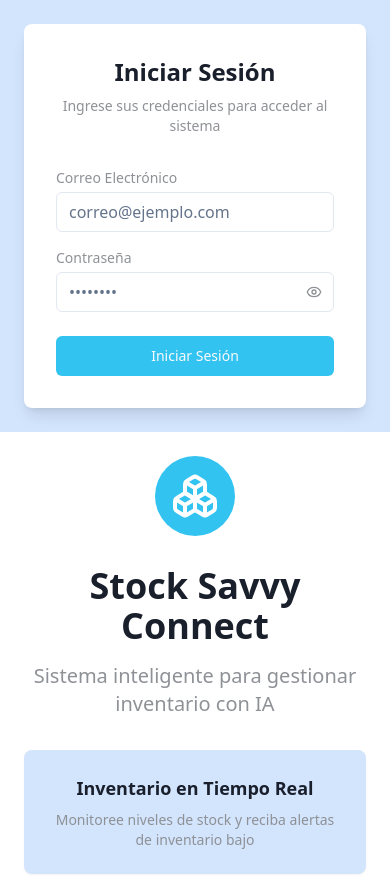
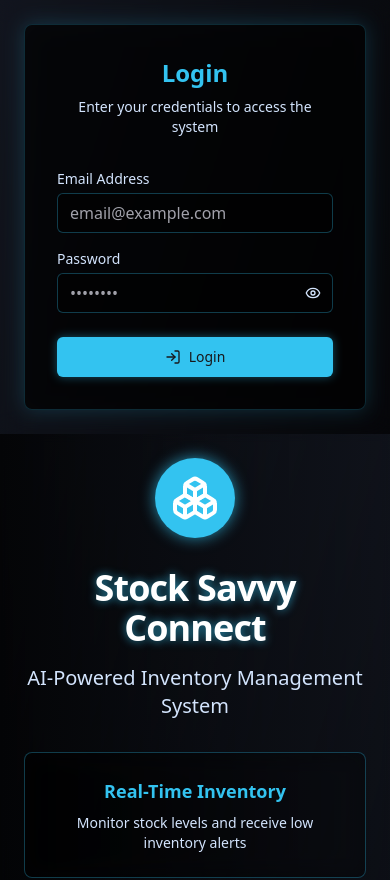
Before and after one commit to irradialab/stock-savvy-connect, a React (Vite) app: page / in a window 390 px wide. Shown: the top 880 px of the page. Built offline with nearby package versions, Linux system fonts and the light colour scheme.

Commit message:
Refactor: Apply futuristic styling and translate content
This commit refactors the application to incorporate a futuristic design aesthetic and translates all content to English.

```diff
--- a/src/components/auth/LoginForm.tsx
+++ b/src/components/auth/LoginForm.tsx
@@ -4,7 +4,7 @@ import { useNavigate } from "react-router-dom";
 import { Button } from "@/components/ui/button";
 import { Input } from "@/components/ui/input";
 import { Alert, AlertDescription } from "@/components/ui/alert";
-import { Eye, EyeOff } from "lucide-react";
+import { Eye, EyeOff, LogIn } from "lucide-react";
 import { supabase } from "@/integrations/supabase/client";
 import { useToast } from "@/hooks/use-toast";
 
@@ -23,7 +23,7 @@ const LoginForm = () => {
     setError(null);
 
     try {
-      // Primero verificamos si el usuario existe en la tabla users
+      // First verify if the user exists in the users table
       const { data: userData, error: userError } = await supabase
         .from('users')
         .select('*')
@@ -31,20 +31,20 @@ const LoginForm = () => {
         .single();
 
       if (userError || !userData) {
-        setError("Usuario no encontrado. Por favor verifique su correo electrónico.");
+        setError("User not found. Please verify your email address.");
         setLoading(false);
         return;
       }
 
-      // Si el usuario existe, intentamos autenticarlo
+      // If user exists, attempt to authenticate
       if (userData.password === password) {
-        // Inicio de sesión exitoso, redirigimos al dashboard
+        // Successful login, redirect to dashboard
         toast({
-          title: "Inicio de sesión exitoso",
-          description: `Bienvenido de nuevo, ${email}`,
+          title: "Login successful",
+          description: `Welcome back, ${email}`,
         });
 
-        // Guardamos la información del usuario en localStorage para mantener la sesión
+        // Store user information in localStorage to maintain session
         localStorage.setItem('user', JSON.stringify({
           email: userData.email,
           company_id: userData.company_id,
@@ -53,27 +53,27 @@ const LoginForm = () => {
 
         navigate("/inventory");
       } else {
-        setError("Contraseña incorrecta. Por favor inténtelo de nuevo.");
+        setError("Incorrect password. Please try again.");
       }
     } catch (err) {
-      console.error("Error de inicio de sesión:", err);
-      setError("Error al iniciar sesión. Por favor inténtelo de nuevo más tarde.");
+      console.error("Login error:", err);
+      setError("Error logging in. Please try again later.");
     }
 
     setLoading(false);
   };
 
   return (
-    <div className="w-full max-w-md p-8 space-y-8 bg-white rounded-lg shadow-lg">
+    <div className="w-full max-w-md p-8 space-y-8 bg-black/60 backdrop-blur-md rounded-lg border border-inventory-teal/20 shadow-[0_0_20px_rgba(51,195,240,0.2)]">
       <div className="text-center">
-        <h2 className="text-2xl font-bold text-inventory-blue">Iniciar Sesión</h2>
-        <p className="mt-2 text-sm text-inventory-gray">
-          Ingrese sus credenciales para acceder al sistema
+        <h2 className="text-2xl font-bold text-inventory-teal">Login</h2>
+        <p className="mt-2 text-sm text-inventory-light-blue">
+          Enter your credentials to access the system
         </p>
       </div>
 
       {error && (
-        <Alert variant="destructive">
+        <Alert variant="destructive" className="bg-red-900/50 border-red-800">
           <AlertDescription>{error}</AlertDescription>
         </Alert>
       )}
@@ -81,22 +81,22 @@ const LoginForm = () => {
       <form onSubmit={handleLogin} className="mt-8 space-y-6">
         <div className="space-y-4">
           <div>
-            <label htmlFor="email" className="block text-sm font-medium text-inventory-gray">
-              Correo Electrónico
+            <label htmlFor="email" className="block text-sm font-medium text-inventory-light-blue">
+              Email Address
             </label>
             <Input
               id="email"
               type="email"
-              placeholder="correo@ejemplo.com"
+              placeholder="email@example.com"
               value={email}
               onChange={(e) => setEmail(e.target.value)}
               required
-              className="mt-1"
+              className="mt-1 bg-black/50 border-inventory-teal/30 focus-visible:ring-inventory-teal"
             />
           </div>
           <div>
-            <label htmlFor="password" className="block text-sm font-medium text-inventory-gray">
-              Contraseña
+            <label htmlFor="password" className="block text-sm font-medium text-inventory-light-blue">
+              Password
             </label>
             <div className="relative mt-1">
               <Input
@@ -106,7 +106,7 @@ const LoginForm = () => {
                 value={password}
                 onChange={(e) => setPassword(e.target.value)}
                 required
-                className="pr-10"
+                className="pr-10 bg-black/50 border-inventory-teal/30 focus-visible:ring-inventory-teal"
               />
               <button
                 type="button"
@@ -114,9 +114,9 @@ const LoginForm = () => {
                 onClick={() => setShowPassword(!showPassword)}
               >
                 {showPassword ? (
-                  <EyeOff className="h-4 w-4 text-inventory-gray" />
+                  <EyeOff className="h-4 w-4 text-inventory-light-blue" />
                 ) : (
-                  <Eye className="h-4 w-4 text-inventory-gray" />
+                  <Eye className="h-4 w-4 text-inventory-light-blue" />
                 )}
               </button>
             </div>
@@ -126,9 +126,19 @@ const LoginForm = () => {
         <Button
           type="submit"
           disabled={loading}
-          className="w-full py-2 px-4 bg-inventory-teal hover:bg-inventory-teal/90"
+          className="w-full py-2 px-4 bg-inventory-teal hover:bg-inventory-teal/90 shadow-[0_0_10px_rgba(51,195,240,0.4)] transition-all duration-300"
         >
-          {loading ? "Iniciando sesión..." : "Iniciar Sesión"}
+          {loading ? (
+            <div className="flex items-center">
+              <div className="w-4 h-4 border-2 border-white border-t-transparent rounded-full animate-spin mr-2"></div>
+              <span>Logging in...</span>
+            </div>
+          ) : (
+            <div className="flex items-center">
+              <LogIn className="h-4 w-4 mr-2" />
+              <span>Login</span>
+            </div>
+          )}
         </Button>
       </form>
     </div>
--- a/src/index.css
+++ b/src/index.css
@@ -1,32 +1,33 @@
+
 @tailwind base;
 @tailwind components;
 @tailwind utilities;
 
 @layer base {
   :root {
-    --background: 0 0% 100%;
-    --foreground: 222.2 84% 4.9%;
+    --background: 240 10% 3.9%;
+    --foreground: 0 0% 98%;
 
-    --card: 0 0% 100%;
-    --card-foreground: 222.2 84% 4.9%;
+    --card: 240 10% 3.9%;
+    --card-foreground: 0 0% 98%;
 
-    --popover: 0 0% 100%;
-    --popover-foreground: 222.2 84% 4.9%;
+    --popover: 240 10% 3.9%;
+    --popover-foreground: 0 0% 98%;
 
-    --primary: 222.2 47.4% 11.2%;
-    --primary-foreground: 210 40% 98%;
+    --primary: 0 0% 98%;
+    --primary-foreground: 240 5.9% 10%;
 
-    --secondary: 210 40% 96.1%;
-    --secondary-foreground: 222.2 47.4% 11.2%;
+    --secondary: 240 3.7% 15.9%;
+    --secondary-foreground: 0 0% 98%;
 
-    --muted: 210 40% 96.1%;
-    --muted-foreground: 215.4 16.3% 46.9%;
+    --muted: 240 3.7% 15.9%;
+    --muted-foreground: 240 5% 64.9%;
 
-    --accent: 210 40% 96.1%;
-    --accent-foreground: 222.2 47.4% 11.2%;
+    --accent: 240 3.7% 15.9%;
+    --accent-foreground: 0 0% 98%;
 
     --destructive: 0 84.2% 60.2%;
-    --destructive-foreground: 210 40% 98%;
+    --destructive-foreground: 0 0% 98%;
 
     --border: 214.3 31.8% 91.4%;
     --input: 214.3 31.8% 91.4%;
@@ -34,57 +35,12 @@
 
     --radius: 0.5rem;
 
-    --sidebar-background: 0 0% 98%;
-
-    --sidebar-foreground: 240 5.3% 26.1%;
-
-    --sidebar-primary: 240 5.9% 10%;
-
-    --sidebar-primary-foreground: 0 0% 98%;
-
-    --sidebar-accent: 240 4.8% 95.9%;
-
-    --sidebar-accent-foreground: 240 5.9% 10%;
-
-    --sidebar-border: 220 13% 91%;
-
-    --sidebar-ring: 217.2 91.2% 59.8%;
-  }
-
-  .dark {
-    --background: 222.2 84% 4.9%;
-    --foreground: 210 40% 98%;
-
-    --card: 222.2 84% 4.9%;
-    --card-foreground: 210 40% 98%;
-
-    --popover: 222.2 84% 4.9%;
-    --popover-foreground: 210 40% 98%;
-
-    --primary: 210 40% 98%;
-    --primary-foreground: 222.2 47.4% 11.2%;
-
-    --secondary: 217.2 32.6% 17.5%;
-    --secondary-foreground: 210 40% 98%;
-
-    --muted: 217.2 32.6% 17.5%;
-    --muted-foreground: 215 20.2% 65.1%;
-
-    --accent: 217.2 32.6% 17.5%;
-    --accent-foreground: 210 40% 98%;
-
-    --destructive: 0 62.8% 30.6%;
-    --destructive-foreground: 210 40% 98%;
-
-    --border: 217.2 32.6% 17.5%;
-    --input: 217.2 32.6% 17.5%;
-    --ring: 212.7 26.8% 83.9%;
-    --sidebar-background: 240 5.9% 10%;
-    --sidebar-foreground: 240 4.8% 95.9%;
-    --sidebar-primary: 224.3 76.3% 48%;
+    --sidebar-background: 240 10% 3.9%;
+    --sidebar-foreground: 0 0% 98%;
+    --sidebar-primary: 192 81.9% 57.1%;
     --sidebar-primary-foreground: 0 0% 100%;
     --sidebar-accent: 240 3.7% 15.9%;
-    --sidebar-accent-foreground: 240 4.8% 95.9%;
+    --sidebar-accent-foreground: 0 0% 98%;
     --sidebar-border: 240 3.7% 15.9%;
     --sidebar-ring: 217.2 91.2% 59.8%;
   }
@@ -96,6 +52,33 @@
   }
 
   body {
-    @apply bg-background text-foreground;
+    @apply bg-black text-foreground;
+    background-image: radial-gradient(circle at 50% 50%, rgba(51, 195, 240, 0.15) 0%, rgba(26, 31, 44, 0.9) 100%);
+    background-attachment: fixed;
   }
 }
+
+@layer utilities {
+  .custom-scrollbar {
+    scrollbar-width: thin;
+    scrollbar-color: #33C3F0 #1A1F2C;
+  }
+
+  .custom-scrollbar::-webkit-scrollbar {
+    width: 6px;
+  }
+
+  .custom-scrollbar::-webkit-scrollbar-track {
+    background: #1A1F2C;
+    border-radius: 3px;
+  }
+
+  .custom-scrollbar::-webkit-scrollbar-thumb {
+    background-color: #33C3F0;
+    border-radius: 3px;
+  }
+
+  .custom-scrollbar::-webkit-scrollbar-thumb:hover {
+    background-color: #29a6cc;
+  }
+}
--- a/src/pages/Index.tsx
+++ b/src/pages/Index.tsx
@@ -10,61 +10,61 @@ const Index = () => {
   const navigate = useNavigate();
 
   useEffect(() => {
-    // Verificamos si el usuario ya está autenticado
+    // Check if the user is already authenticated
     const user = localStorage.getItem('user');
     setIsAuthenticated(!!user);
 
-    // Si ya está autenticado, redirigimos al dashboard
+    // If already authenticated, redirect to dashboard
     if (user) {
       navigate('/inventory');
     }
   }, [navigate]);
 
-  // Mientras verificamos la autenticación
+  // While verifying authentication
   if (isAuthenticated === null) {
     return (
-      <div className="flex items-center justify-center h-screen">
+      <div className="flex items-center justify-center h-screen bg-black">
         <div className="animate-spin rounded-full h-12 w-12 border-b-2 border-inventory-teal"></div>
       </div>
     );
   }
 
   return (
-    <div className="min-h-screen flex flex-col md:flex-row">
-      {/* Sección de Login (derecha en desktop, arriba en móvil) */}
-      <div className="w-full md:w-1/2 flex items-center justify-center p-6 bg-inventory-light-blue">
+    <div className="min-h-screen flex flex-col md:flex-row bg-gradient-to-br from-inventory-blue to-black text-white">
+      {/* Login Section (right on desktop, top on mobile) */}
+      <div className="w-full md:w-1/2 flex items-center justify-center p-6 backdrop-blur-md bg-black/30">
         <LoginForm />
       </div>
 
-      {/* Sección de Presentación (izquierda en desktop, abajo en móvil) */}
-      <div className="w-full md:w-1/2 flex flex-col items-center justify-center p-6 bg-white text-center">
+      {/* Presentation Section (left on desktop, bottom on mobile) */}
+      <div className="w-full md:w-1/2 flex flex-col items-center justify-center p-6 bg-gradient-to-r from-black/80 to-inventory-blue/40 backdrop-blur-sm text-center">
         <div className="max-w-xl">
-          <div className="inline-block p-4 bg-inventory-teal rounded-full mb-6">
+          <div className="inline-block p-4 bg-inventory-teal rounded-full mb-6 shadow-[0_0_15px_rgba(51,195,240,0.7)]">
             <Boxes className="h-12 w-12 text-white" />
           </div>
-          <h1 className="text-4xl md:text-5xl font-bold text-inventory-blue mb-4">
+          <h1 className="text-4xl md:text-5xl font-bold text-white mb-4 tracking-tight text-glow">
             Stock Savvy Connect
           </h1>
-          <p className="text-xl md:text-2xl text-inventory-gray mb-8">
-            Sistema inteligente para gestionar inventario con IA
+          <p className="text-xl md:text-2xl text-inventory-light-blue mb-8">
+            AI-Powered Inventory Management System
           </p>
 
           <div className="mt-8 grid grid-cols-1 md:grid-cols-2 gap-6">
             <FeatureCard
-              title="Inventario en Tiempo Real"
-              description="Monitoree niveles de stock y reciba alertas de inventario bajo"
+              title="Real-Time Inventory"
+              description="Monitor stock levels and receive low inventory alerts"
             />
             <FeatureCard
-              title="Red de Proveedores"
-              description="Conéctese directamente con proveedores de confianza"
+              title="Supplier Network"
+              description="Connect directly with trusted suppliers"
             />
             <FeatureCard
-              title="Predicciones con IA"
-              description="Optimice sus pedidos con predicciones inteligentes"
+              title="AI Predictions"
+              description="Optimize orders with intelligent forecasting"
             />
             <FeatureCard
-              title="Acceso Móvil"
-              description="Acceda a sus datos de inventario desde cualquier lugar"
+              title="Mobile Access"
+              description="Access your inventory data from anywhere"
             />
           </div>
         </div>
@@ -75,9 +75,9 @@ const Index = () => {
 
 const FeatureCard = ({ title, description }: { title: string; description: string }) => {
   return (
-    <div className="bg-inventory-light-blue p-6 rounded-lg shadow-sm">
-      <h3 className="text-lg font-semibold text-inventory-blue mb-2">{title}</h3>
-      <p className="text-inventory-gray text-sm">{description}</p>
+    <div className="bg-black/40 backdrop-blur-md border border-inventory-teal/30 p-6 rounded-lg hover:shadow-[0_0_15px_rgba(51,195,240,0.3)] transition-all duration-300 hover:-translate-y-1">
+      <h3 className="text-lg font-semibold text-inventory-teal mb-2">{title}</h3>
+      <p className="text-inventory-light-blue text-sm">{description}</p>
     </div>
   );
 };
```
Also changed, not shown: src/components/auth/AuthGuard.tsx (+6 -6 lines), src/pages/inventory/InventoryDashboard.tsx (+32 -9 lines), tailwind.config.ts (+14 -1 lines).
